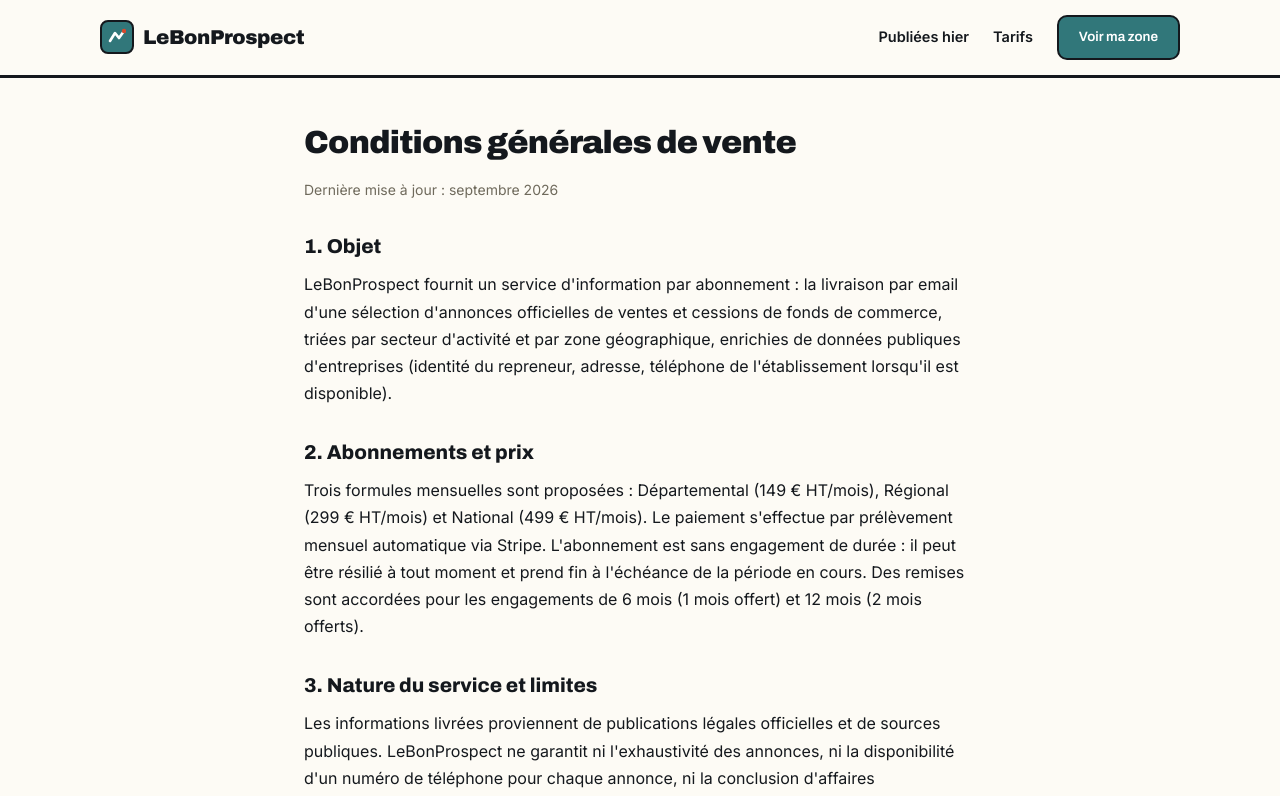
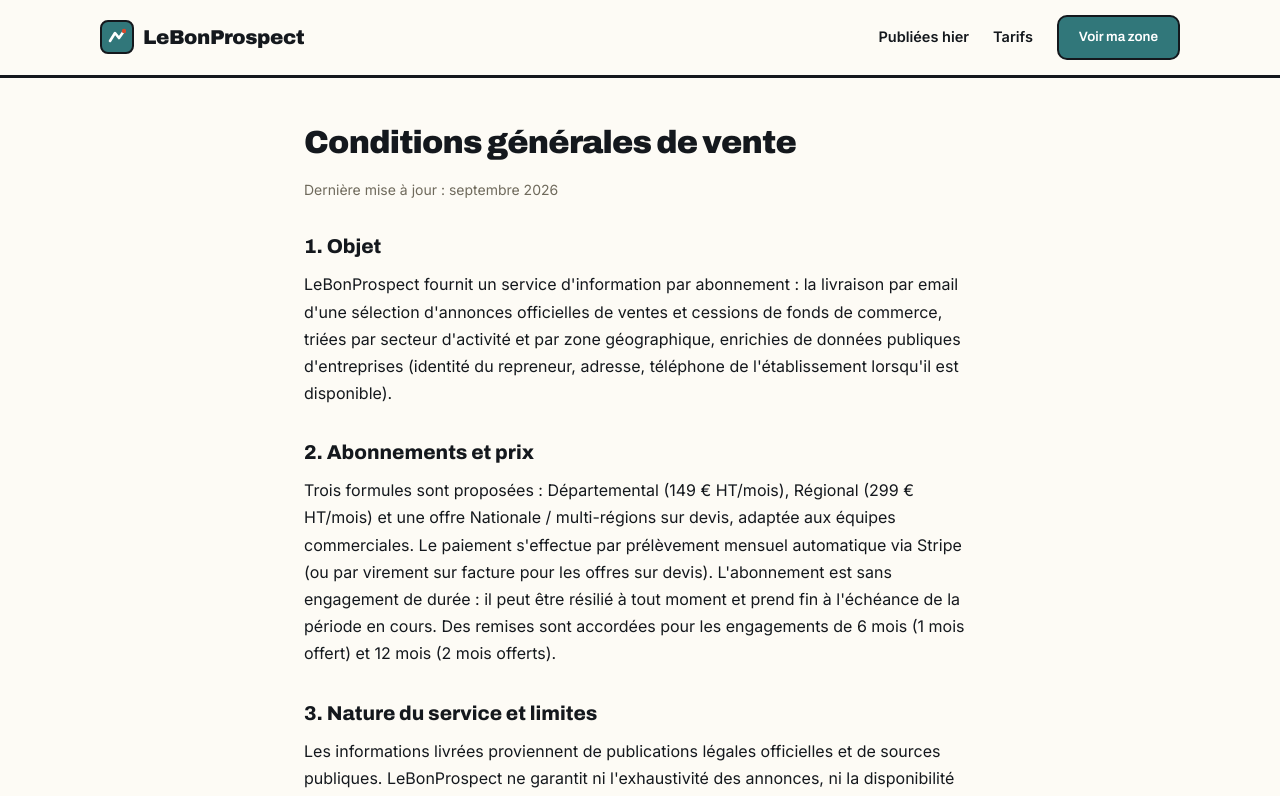
Before and after one commit to babamalaa/lebonprospect, a Next.js app in the folder site/: page /cgv in a window 1280 px wide. Shown: the top 796 px of the page. Built offline with nearby package versions, Linux system fonts and the light colour scheme.

Commit message:
cgv: offre nationale sur devis (suppression 499€)

```diff
--- a/site/app/cgv/page.js
+++ b/site/app/cgv/page.js
@@ -28,8 +28,9 @@ export default function CGV() {
 
         <h2 style={H2}>2. Abonnements et prix</h2>
         <p>
-          Trois formules mensuelles sont proposées : Départemental (149 € HT/mois), Régional (299 € HT/mois) et
-          National (499 € HT/mois). Le paiement s&apos;effectue par prélèvement mensuel automatique via Stripe.
+          Trois formules sont proposées : Départemental (149 € HT/mois), Régional (299 € HT/mois) et une offre
+          Nationale / multi-régions sur devis, adaptée aux équipes commerciales. Le paiement s&apos;effectue par
+          prélèvement mensuel automatique via Stripe (ou par virement sur facture pour les offres sur devis).
           L&apos;abonnement est sans engagement de durée : il peut être résilié à tout moment et prend fin à
           l&apos;échéance de la période en cours. Des remises sont accordées pour les engagements de 6 mois
           (1 mois offert) et 12 mois (2 mois offerts).
```
